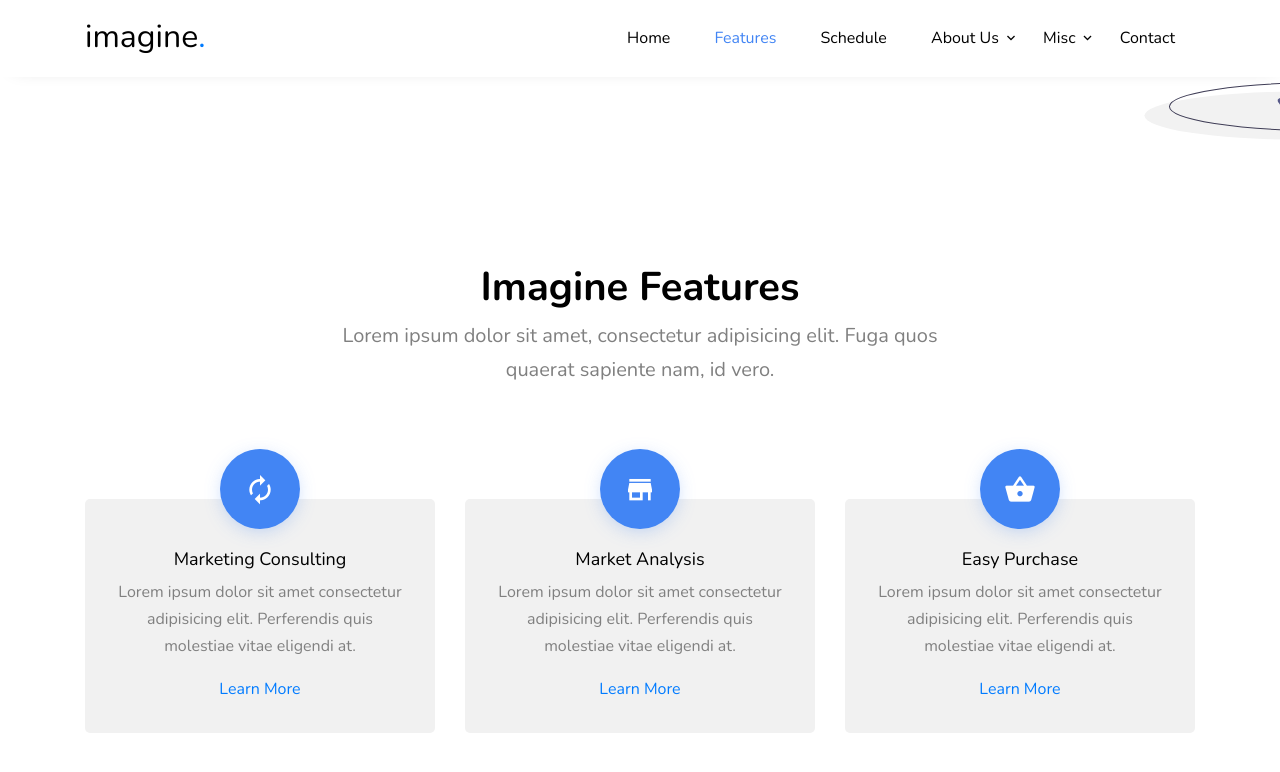
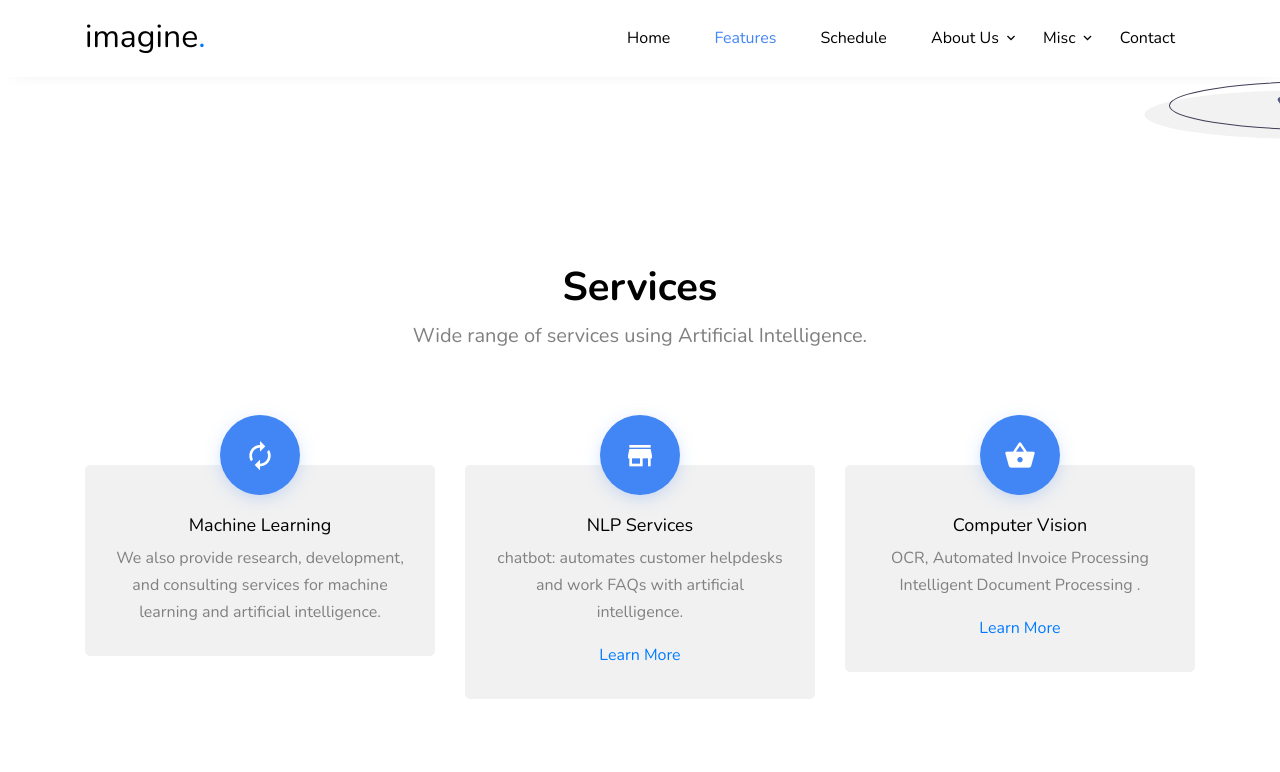
Before and after one commit to LekhaNamala/fiesta, a Jekyll site: the page built from index.html, in a window 1280 px wide and 900 px high, scrolled down 717 px. Shown: the top 772 px of the window. Built offline with Jekyll 4.4.1, drawn with Linux system fonts in a browser that asks for light colours; some web fonts are replaced; some of the changed text lies outside the part shown.

Commit message:
Added initial content. Need to check for bugs.

```diff
--- a/_includes/feature.html
+++ b/_includes/feature.html
@@ -2,8 +2,8 @@
     <div class="container">
       <div class="row mb-5 justify-content-center text-center"  data-aos="fade-up">
         <div class="col-7 text-center  mb-5">
-          <h2 class="section-title">Imagine Features</h2>
-          <p class="lead">Lorem ipsum dolor sit amet, consectetur adipisicing elit. Fuga quos quaerat sapiente nam, id vero.</p>
+          <h2 class="section-title">Services</h2>
+          <p class="lead">Wide range of services using Artificial Intelligence.</p>
         </div>
       </div>
       <div class="row align-items-stretch">
@@ -13,9 +13,8 @@
               <span class="icon-wrap"><span class="text-primary icon-autorenew"></span></span>
             </div>
             <div>
-              <h3>Marketing Consulting</h3>
-              <p>Lorem ipsum dolor sit amet consectetur adipisicing elit. Perferendis quis molestiae vitae eligendi at.</p>
-              <p><a href="#">Learn More</a></p>
+              <h3>Machine Learning</h3>
+              <p>We also provide research, development, and consulting services for machine learning and artificial intelligence.</p>
             </div>
           </div>
 
@@ -27,8 +26,8 @@
               <span class="icon-wrap"><span class="text-primary icon-store_mall_directory"></span></span>
             </div>
             <div>
-              <h3>Market Analysis</h3>
-              <p>Lorem ipsum dolor sit amet consectetur adipisicing elit. Perferendis quis molestiae vitae eligendi at.</p>
+              <h3>NLP Services</h3>
+              <p>chatbot: automates customer helpdesks and work FAQs with artificial intelligence.</p>
               <p><a href="#">Learn More</a></p>
             </div>
           </div>
@@ -39,8 +38,10 @@
               <span class="icon-wrap"><span class="text-primary icon-shopping_basket"></span></span>
             </div>
             <div>
-              <h3>Easy Purchase</h3>
-              <p>Lorem ipsum dolor sit amet consectetur adipisicing elit. Perferendis quis molestiae vitae eligendi at.</p>
+              <h3>Computer Vision</h3>
+              <p>OCR, Automated Invoice Processing
+                Intelligent Document Processing
+                .</p>
               <p><a href="#">Learn More</a></p>
             </div>
           </div>
@@ -53,8 +54,8 @@
               <span class="icon-wrap"><span class="text-primary icon-settings_backup_restore"></span></span>
             </div>
             <div>
-              <h3>Free Updates</h3>
-              <p>Lorem ipsum dolor sit amet consectetur adipisicing elit. Perferendis quis molestiae vitae eligendi at.</p>
+              <h3>Predictive Analytics</h3>
+              <p>Recommendation Systems.</p>
               <p><a href="#">Learn More</a></p>
             </div>
           </div>
@@ -66,8 +67,8 @@
               <span class="icon-wrap"><span class="text-primary icon-sentiment_satisfied"></span></span>
             </div>
             <div>
-              <h3>100% Satistified</h3>
-              <p>Lorem ipsum dolor sit amet consectetur adipisicing elit. Perferendis quis molestiae vitae eligendi at.</p>
+              <h3>Custom Web Development Services</h3>
+              <p>UI .</p>
               <p><a href="#">Learn More</a></p>
             </div>
           </div>
@@ -81,8 +82,8 @@
               <span class="icon-wrap"><span class="text-primary icon-power"></span></span>
             </div>
             <div>
-              <h3>Easy Plugin</h3>
-              <p>Lorem ipsum dolor sit amet consectetur adipisicing elit. Perferendis quis molestiae vitae eligendi at.</p>
+              <h3>Data Creation</h3>
+              <p>Create data relavant for the usecase.</p>
               <p><a href="#">Learn More</a></p>
             </div>
           </div>
--- a/_includes/starter.html
+++ b/_includes/starter.html
@@ -8,13 +8,13 @@
 
           <div class="row mb-4" data-aos="fade-up" data-aos-delay="200">
             <div class="col-lg-6 mr-auto">
-              <h1>Build Your Website with Jekyll</h1>
-              <p class="mb-5">Fork the repository on GitHub to get started. Alternatively, you can submit a pull request or file an issue.
-                <a href="https://github.com/icheft/imagine-jekyll"><span class="text-success">Imagine Jekyll</span></a> is a Jekyll theme based on <a href="https://colorlib.com/wp/template/imagine/">Imagine Bootstrap Template</a> under CC BY 3.0 license,
-                which means <a href="https://colorlib.com/wp/licence/">footer credits must remain in place</a> according to <span class="text-danger">colorlib</span>.
+              <h1>Turn your start ideas to products</h1>
+              <p class="mb-5"> Do you have an idea that has potential to become a successful startup.
+                We are a strong technical team to help you make your idea a reality.
               </p>
               <div>
-                <a href="https://github.com/icheft/imagine-jekyll" target="_blank" class="btn btn-primary mr-2 mb-2">Get Started</a>
+                <input type="email" id="email" class="form-control rounded-0"><input type="submit" value="Let's Discuss" class="btn btn-primary mr-2 mb-2">
+                <!-- <a href="https://github.com/icheft/imagine-jekyll" target="_blank" class="btn btn-primary mr-2 mb-2">Let's Discuss</a> -->
               </div>
             </div>
 
--- a/_layouts/home.html
+++ b/_layouts/home.html
@@ -5,11 +5,11 @@ title: Home
 
 {% include starter.html %}
 {% include feature.html %}
-{% include detail.html %}
-{% include schedule.html %}
+<!-- {% include detail.html %} -->
+<!-- {% include schedule.html %} -->
 {% include _about/about.html %}
 {% include _about/team.html %}
 {% include faq.html %}
-{% include blog.html %}
-{% include testimonials.html %}
+<!-- {% include blog.html %} -->
+<!-- {% include testimonials.html %} -->
 {% include contact.html %}
```
